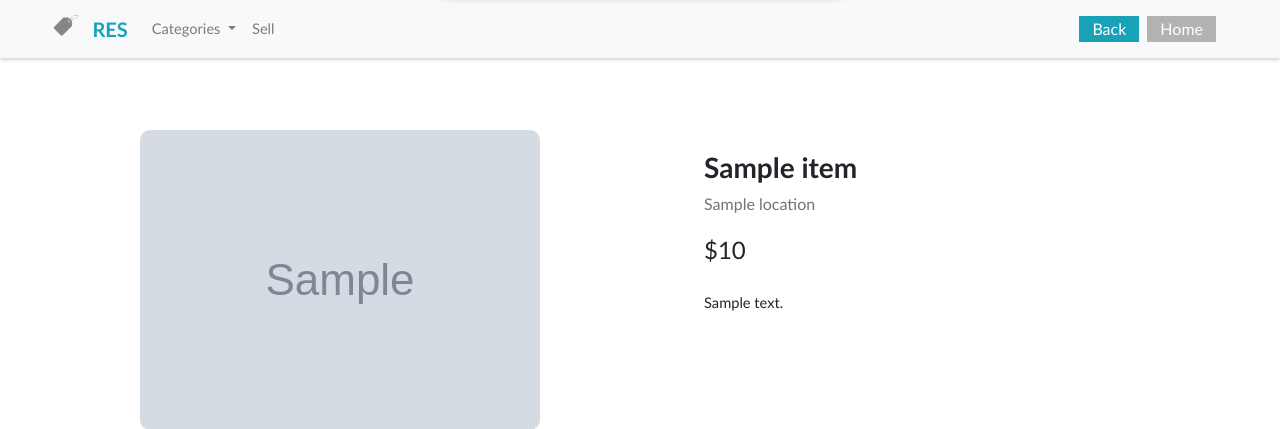
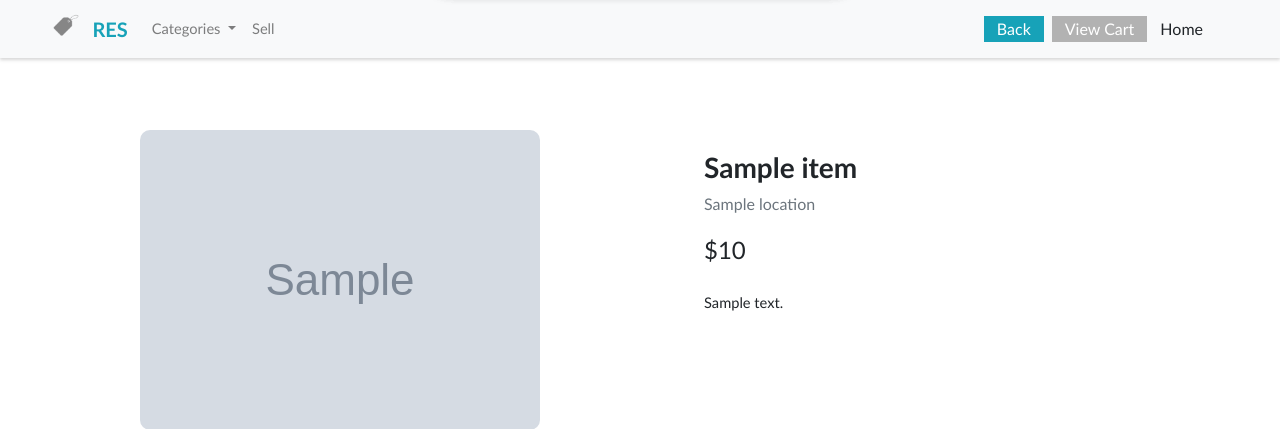
Before and after one commit to gth2103/res_app, a Flask app: template res/app/templates/item.html in a window 1280 px wide. Shown: the top 429 px of the page. Run offline with Flask 2, Linux system fonts and the light colour scheme; the template is opened without the code that fills it: most values are stand-ins (such as "Sample title", 1, 10 or a date in 2020); some libraries are stand-ins or nearby versions.

Commit message:
add view cart button to item page

```diff
--- a/res/app/static/item.js
+++ b/res/app/static/item.js
@@ -203,11 +203,19 @@ var back = function(){
     })
 }
 
+var cart = function(){
+
+    $('.cart').on('click', function(){
+        window.location = '/cart'
+    })
+}
+
 $(document).ready(function(){
 
 	setUserOptions()
 	add_to_cart()
 	home()
     back()
+    cart()
 
 })
--- a/res/app/templates/item.html
+++ b/res/app/templates/item.html
@@ -56,7 +56,10 @@
         <button class="btn btn-info back m-2  py-0" type="button">
             Back
         </button>
-        <button class="home btn btn-secondary my-2 mr-5 py-0" type="submit">
+        <button class="cart btn btn-secondary my-2 py-0" type="submit">
+            View Cart
+        </button>
+        <button class="home btn btn-light my-2 mr-5 py-0" type="submit">
             Home
         </button>
     <div>
```
